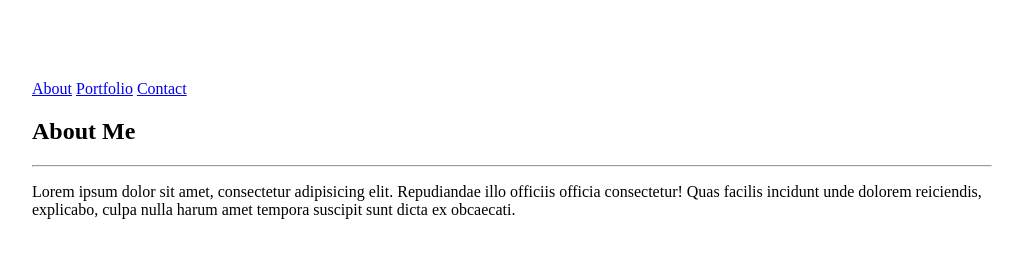
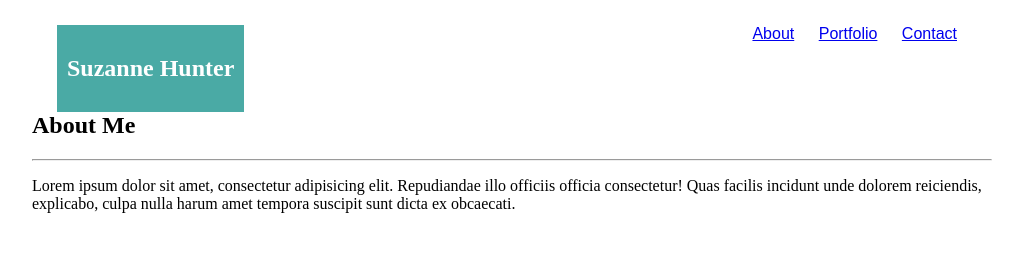
Before and after one commit to sue-hntr/Basic-Portfolio, a plain HTML site: page index.html in a window 1280 px wide. Shown: the whole page, without its empty margins (128-1151 px from the left). Drawn offline with Linux system fonts and the light colour scheme.

Commit message:
navbar development

```diff
--- a/assets/css/style.css
+++ b/assets/css/style.css
@@ -1,21 +1,41 @@
-header{
+body{
     width: 960px;
     margin: 0 auto;
 }
+nav{
+
+    padding: 25px;
+}
 section{
-    width: 960px;
-    margin: 0 auto;
+    clear: both;
 }
-h1, h2{
+h1{
+    padding: 10px;
+
+}
+
+
+h2{
 
 }
 
 /******* header all pages css ********/
 .pghdr-name{
+    background-color: #4aaaa5;
     color: white;
+    display: inline-block;
+    float: left;
+    padding: 10pts;
 }
 .pghdr-links{
+    font-family: Arial, Helvetica, sans-serif;
+    font-size: 1em;
+    display: inline-block;
+    float: right;
 
+}
+.pghdr-links a{
+    padding: 10px;
 }
 
 /******** content section basic css ********/
@@ -26,3 +46,11 @@ h1, h2{
 .cnt-bdy{
 
 }
+
+* Teal color (used for headings and backgrounds): background-color: `#4aaaa5`; /* teal */
+   * Regular font color (used for paragraphs and all text besides the headings): `#777777`
+   * Main header background color: `#ffffff`
+   * Main header border color: `#cccccc`
+   * Footer background color: `#666666`
+   * Main content background color: `#ffffff`
+   * Main content border color: `#dddddd`
--- a/index.html
+++ b/index.html
@@ -9,8 +9,8 @@
     </head>
     <body>
         <div class="container">
-        <!-- page header includes links to other pages -->
-            <header>
+        <!-- navbar includes links to other pages -->
+            <nav>
                 <div class="pghdr-name">
                     <h1>
                         Suzanne Hunter
@@ -21,7 +21,8 @@
                     <a href="portfolio.html">Portfolio</a>
                     <a href="contact.html">Contact</a>
                 </div>
-            </header>
+            </nav>
+
             <section>
                 <div class="cnt-hdr">
                     <h2>
```
